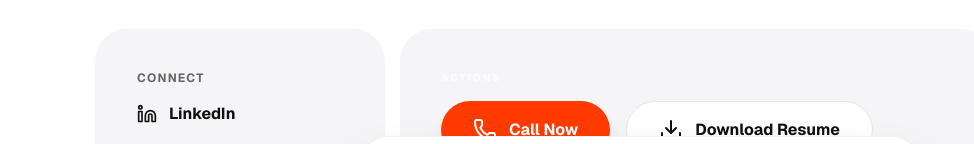
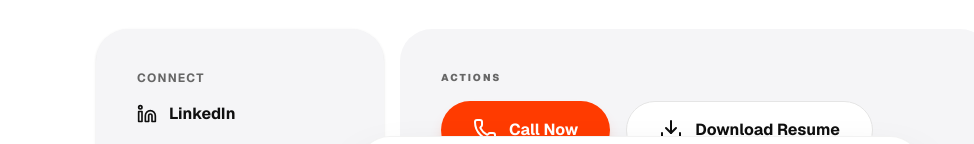
Before and after one commit to sarthak199809/sarthak-portfolio, a Next.js app: page / in a window 1280 px wide. Shown: the part 566-710 px from the top of the page, without its empty margins (0-974 px from the left). Built offline with nearby package versions, Linux system fonts and the light colour scheme; no server answers; the database is empty.

Commit message:
style  fixes

```diff
--- a/src/components/HomeSection.tsx
+++ b/src/components/HomeSection.tsx
@@ -56,7 +56,7 @@ export default function HomeSection() {
 
                     <div className="bento-card md:col-span-2 flex flex-col justify-between bg-foreground text-background p-8 transition-all">
                         <div>
-                            <p className="text-background font-black text-[10px] uppercase tracking-[0.2em] mb-4 opacity-70">Actions</p>
+                            <p className="text-[#666666] font-black text-[10px] uppercase tracking-[0.2em] mb-4">Actions</p>
                             <div className="flex flex-wrap gap-4">
                                 <a href="tel:+918266903656" className="bg-accent text-white px-8 py-4 rounded-full font-bold flex items-center gap-3 hover:brightness-110 transition-all active:scale-95 shadow-lg shadow-accent/20">
                                     <Phone size={24} />
```
